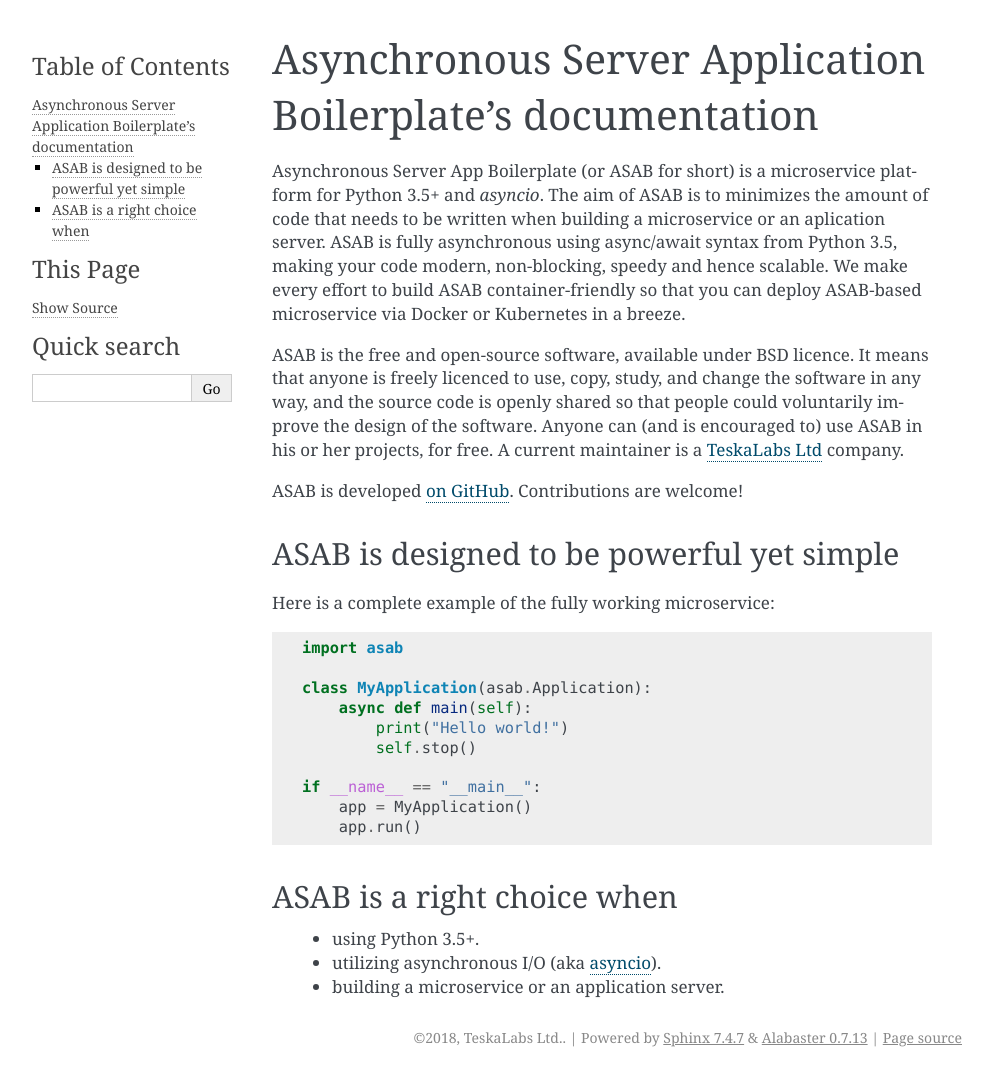
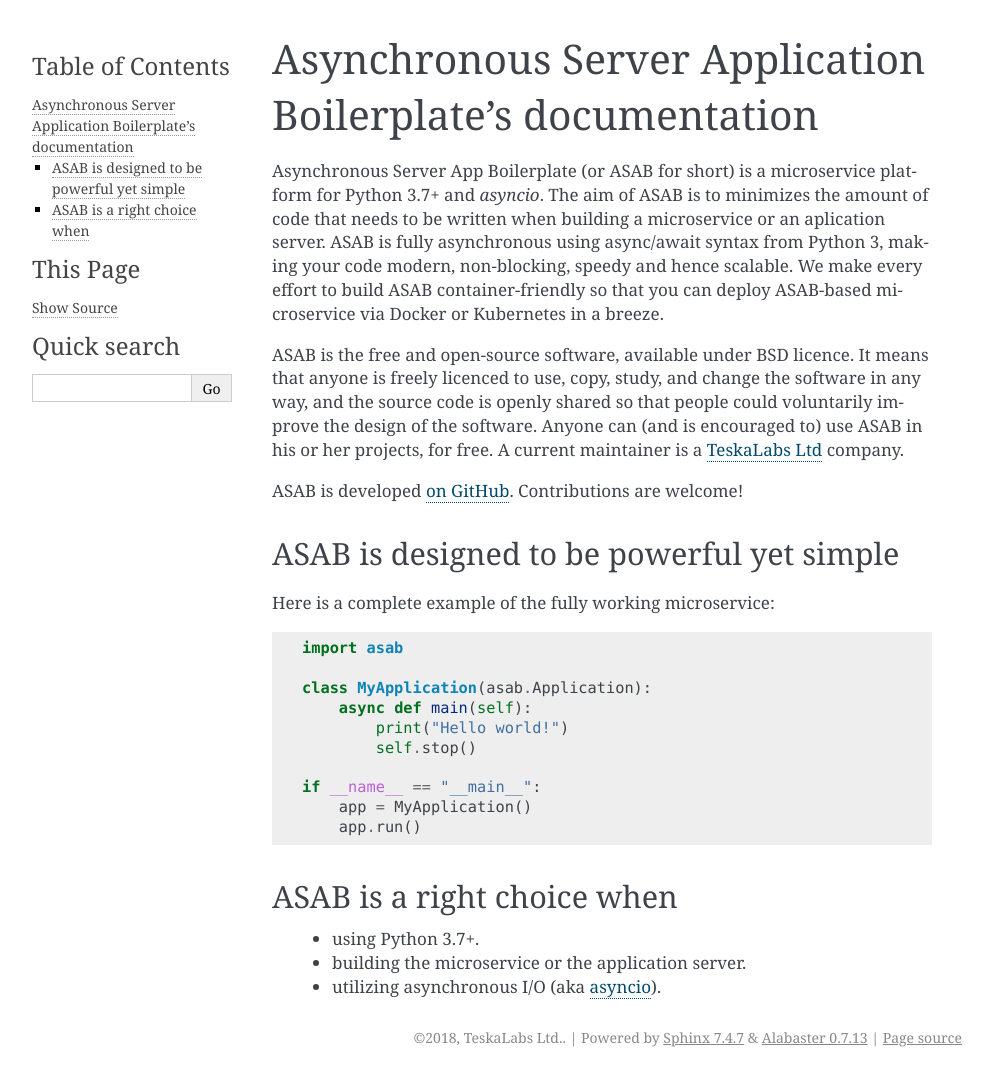
Before and after one commit to TeskaLabs/asab, a Sphinx documentation site: the page built from doc/asab/index.rst, in a window 1280 px wide. Shown: the whole page, without its empty margins (148-1141 px from the left). Built offline with Sphinx 7.4.7, drawn with Linux system fonts in a browser that asks for light colours; pages that are not in the unit, such as notebooks, are missing from menus.

Commit message:
Update index.rst

```diff
--- a/doc/asab/index.rst
+++ b/doc/asab/index.rst
@@ -1,9 +1,9 @@
 Asynchronous Server Application Boilerplate's documentation
 ===========================================================
 
-Asynchronous Server App Boilerplate (or ASAB for short) is a microservice platform for Python 3.5+ and `asyncio`.
+Asynchronous Server App Boilerplate (or ASAB for short) is a microservice platform for Python 3.7+ and `asyncio`.
 The aim of ASAB is to minimizes the amount of code that needs to be written when building a microservice or an aplication server.
-ASAB is fully asynchronous using async/await syntax from Python 3.5, making your code modern, non-blocking, speedy and hence scalable.
+ASAB is fully asynchronous using async/await syntax from Python 3, making your code modern, non-blocking, speedy and hence scalable.
 We make every effort to build ASAB container-friendly so that you can deploy ASAB-based microservice via Docker or Kubernetes in a breeze.
 
 ASAB is the free and open-source software, available under BSD licence.
@@ -37,6 +37,6 @@ Here is a complete example of the fully working microservice:
 ASAB is a right choice when
 ---------------------------
 
- - using Python 3.5+.
+ - using Python 3.7+.
+ - building the microservice or the application server.
  - utilizing asynchronous I/O (aka `asyncio <https://docs.python.org/3/library/asyncio.html>`_).
- - building a microservice or an application server.
```
